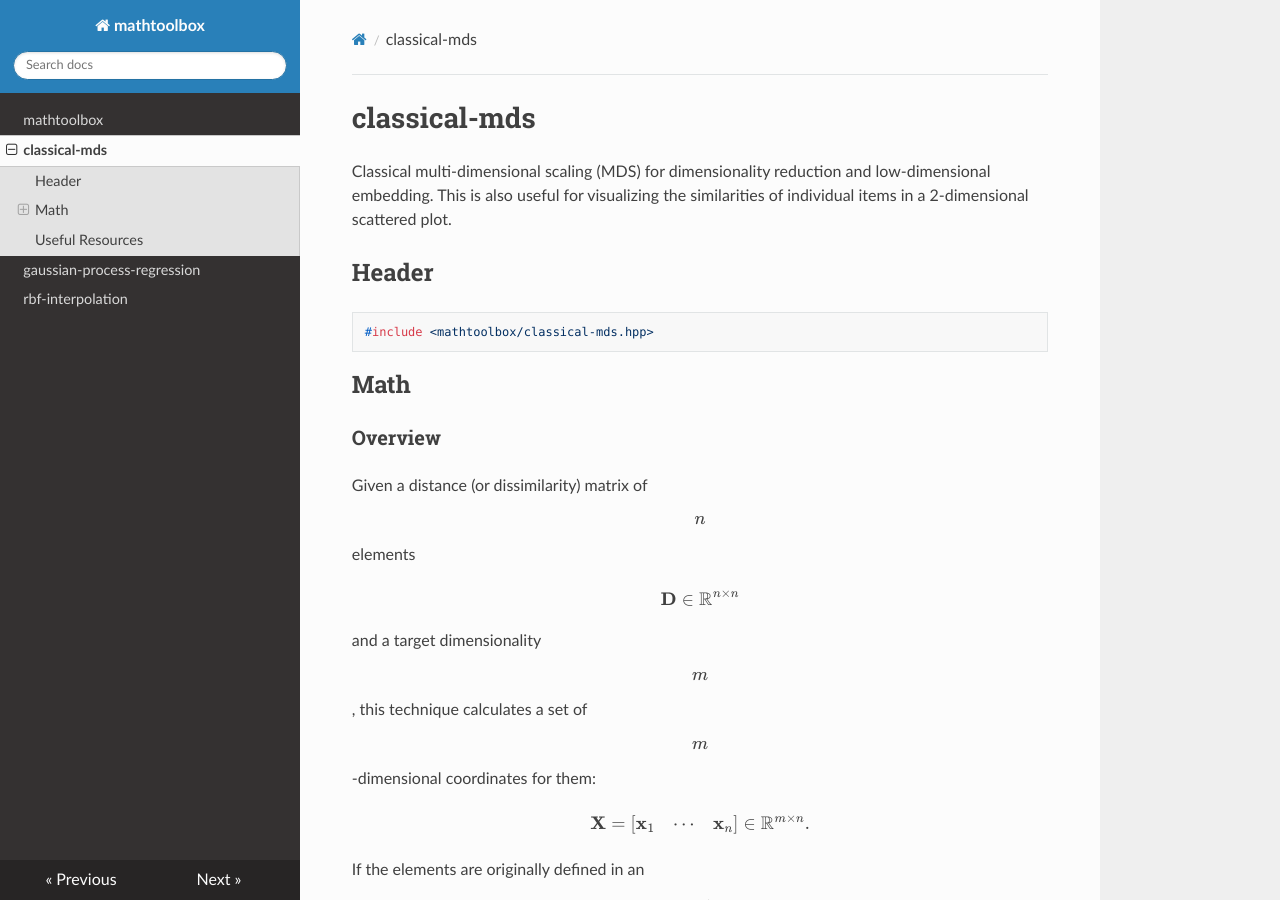
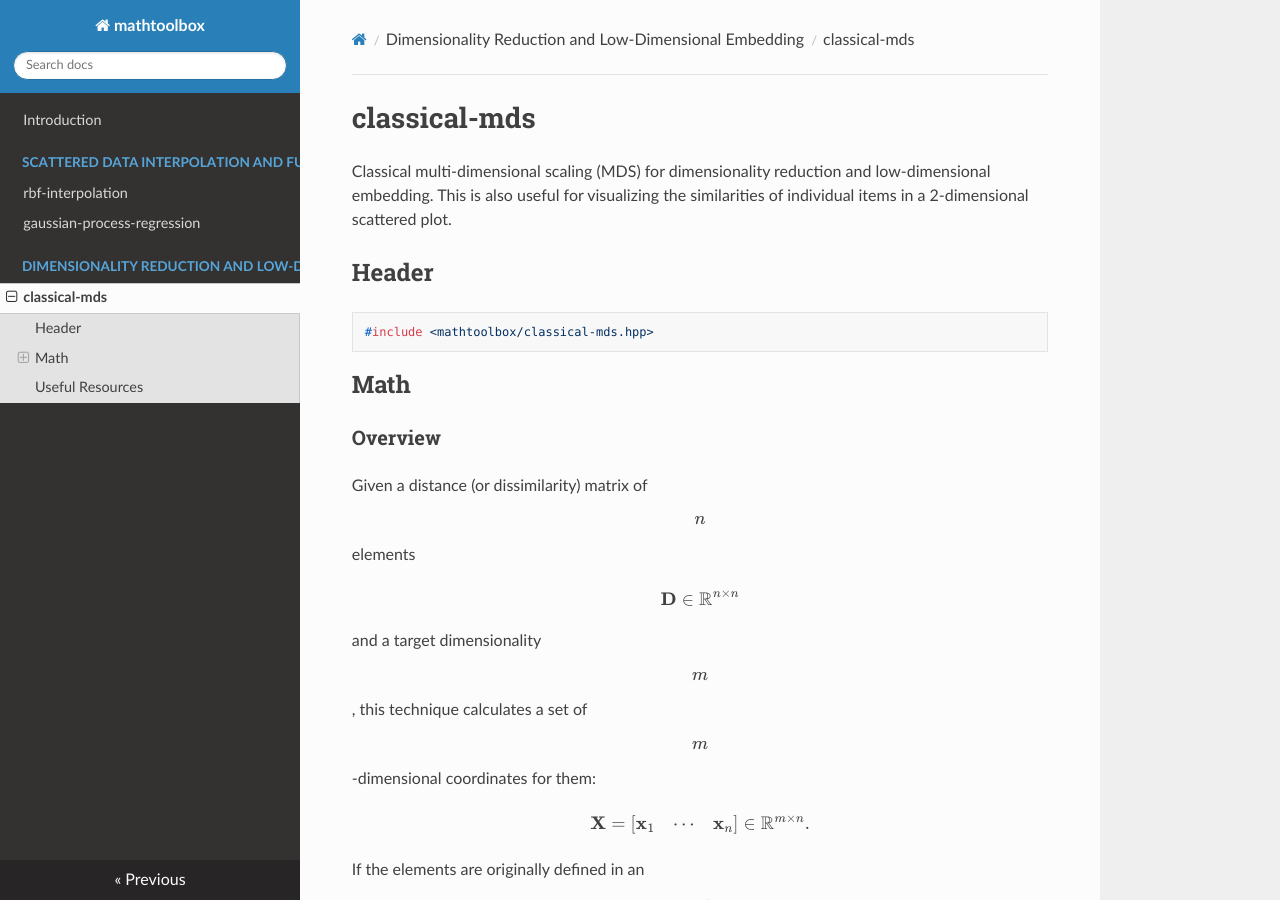
Before and after one commit to yuki-koyama/mathtoolbox, an MkDocs documentation site: the page built from docs/classical-mds.md, in a window 1280 px wide and 900 px high. Built offline with MkDocs 1.6.1, drawn with Linux system fonts in a browser that asks for light colours; nearby versions of some CDN libraries; formulas are drawn with MathJax 3; old or Windows-style settings are respelled for this version of MkDocs.

Commit message:
Add settings for mkdocs

```diff
--- a/mkdocs.yml
+++ b/mkdocs.yml
@@ -1,2 +1,15 @@
 site_name: mathtoolbox
 theme: readthedocs
+markdown_extensions:
+  - mdx_math:
+      enable_dollar_delimiter: true
+extra_javascript:
+  - http://cdn.mathjax.org/mathjax/latest/MathJax.js?config=TeX-AMS-MML_HTMLorMML
+google_analytics: ['UA-118875313-1', 'yuki-koyama.github.io']
+pages:
+  - 'Introduction': 'index.md'
+  - 'Scattered Data Interpolation and Function Approximation':
+    - 'rbf-interpolation.md'
+    - 'gaussian-process-regression.md'
+  - 'Dimensionality Reduction and Low-Dimensional Embedding':
+    - 'classical-mds.md'
```
